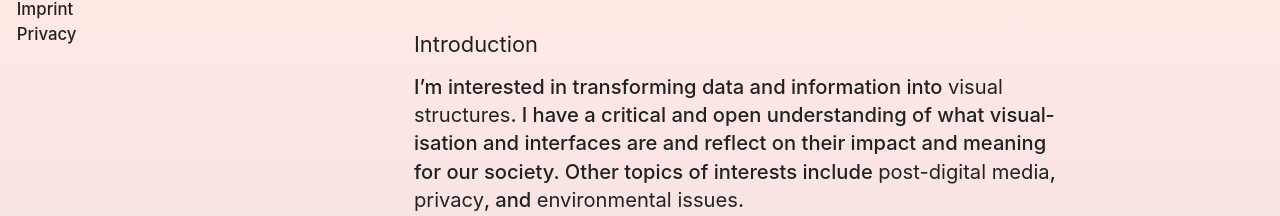
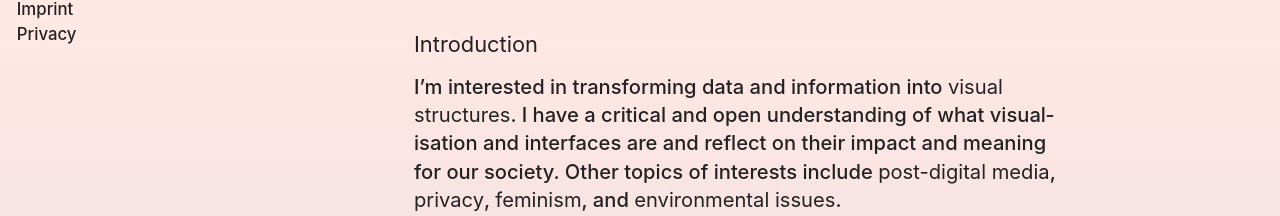
Before and after one commit to kimalbrecht/jonasparnow.com, a Nuxt app: page / in a window 1280 px wide. Shown: the part 736-952 px from the top of the page. Built offline with nearby package versions, Linux system fonts and the light colour scheme; a web font is replaced by a local one.

Commit message:
Feminism added

```diff
--- a/pages/index.vue
+++ b/pages/index.vue
@@ -8,7 +8,7 @@
     </header>
     <section v-if="false">
       <h4>Einleitung</h4>
-      <p>Ich interessiere mich für den Prozess der Umwand&shy;lung von Infor&shy;mationen und Daten in <em>visuelle Strukturen</em>. Ich habe ein kritisches und weites Verständnis von dem, was Visualisierungen und Interface sind und was sie für eine Bedeutung und Einfluss auf unsere Gesellschaft haben. Andere Themen sind <em>post-digitale Medien</em>, <em>Privatsspähre</em> und <em>Klima Wandel</em>.</p>
+      <p>Ich interessiere mich für den Prozess der Umwand&shy;lung von Infor&shy;mationen und Daten in <em>visuelle Strukturen</em>. Ich habe ein kritisches und weites Verständnis von dem, was Visualisierungen und Interface sind und was sie für eine Bedeutung und Einfluss auf unsere Gesellschaft haben. Andere Themen sind <em>post-digitale Medien</em>, <em>Privatsspähre</em>, <em>Feminismus</em> und <em>Klima Wandel</em>.</p>
       <p>Ich bevorzuge es für Organisationen, Stiftungen, Universitäten, Journalisten und Aktivisten mit einer Open Source Lizenz zu arbeiten. Ich gebe außerdem Vorträge und unterrichte an Fachhochschulen. In Berlin co-organisiere ich außerdem das <a href="https://datavis.berlin">Daten Visualisierung Meetup</a>.</p>
       <p>Ich bin vertraut mit geläufigen Front-end und ein paar Back-end Programmiersprachen sowie einer Reihe von Grapfik-Anwendungen. Die meisten meiner Visualisierungen entstehen aus einer Kombination von unterschiedlichsten Tools, Anwendungen und eigener Programmierung.</p>
       <p>Mein privates Leben und meine Arbeit beeinflussen und bedingen sich gegenseitig. So interessiere ich mich für alle möglichen Formen von <em>Design</em>, <em>Kultur</em> und <em>Technology</em>. Besonders unter dem Aspekt, wie wir diese Techniken nutzen können, um eine diverse, gleichberechtigte und faire Welt schaffen können.</p>
@@ -16,7 +16,7 @@
     </section>
     <section v-else>
       <h4>Introduction</h4>
-      <p>I’m interested in trans­­forming data and in&shy;for&shy;ma&shy;tion into <em>visual struc­tures</em>. I have a critical and open under­standing of what vi&shy;su&shy;al&shy;isa&shy;tion and inter&shy;faces are and reflect on their impact and meaning for our society. Other topics of interests include <em>post-digital media</em>, <em>privacy</em>, and <em>en&shy;vi&shy;ron&shy;men&shy;tal issues</em>.</p>
+      <p>I’m interested in trans­­forming data and in&shy;for&shy;ma&shy;tion into <em>visual struc­tures</em>. I have a critical and open under­standing of what vi&shy;su&shy;al&shy;isa&shy;tion and inter&shy;faces are and reflect on their impact and meaning for our society. Other topics of interests include <em>post-digital media</em>, <em>privacy</em>, <em>feminism</em>, and <em>en&shy;vi&shy;ron&shy;men&shy;tal issues</em>.</p>
       <p>I prefer to work for organisations, foundations, universities, journalists, and activists with open source licenses. I also give talks and teach at universities. In Berlin, I co-organise the <a href="https://datavis.berlin">DataVis Meetup</a>.</p>
       <p>I feel comfortable with common front-end, some back-end programming languages and a good range of graphic appli­cations. Most of my vi&shy;su&shy;al&shy;isa&shy;tions emerge from the combination of diverse tools ranging from data collection and analysis to custom vi&shy;su&shy;al&shy;isa&shy;tion.</p>
       <p>My private life is naturally influenced by my work and vice versa. Therefore, I am interested in all kinds of <em>design</em>, <em>culture</em> and <em>technology</em>, especially how we can use these tools to create a diverse, equal and fair world.</p>
```
